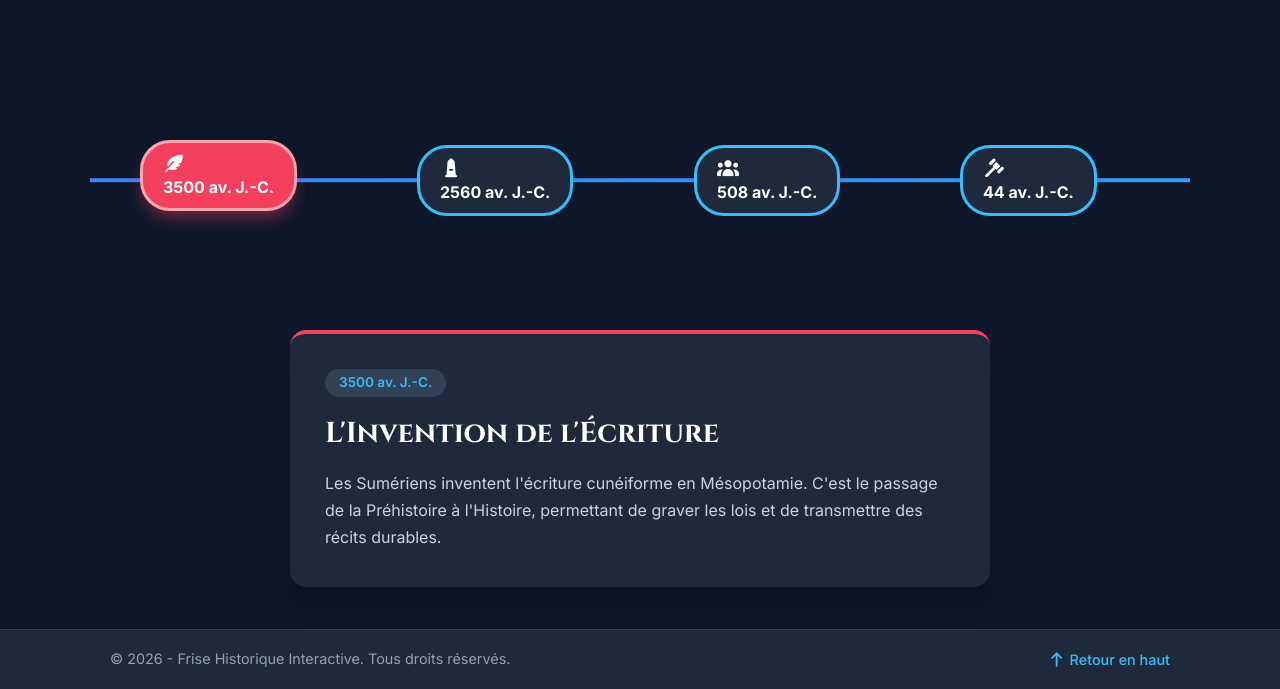
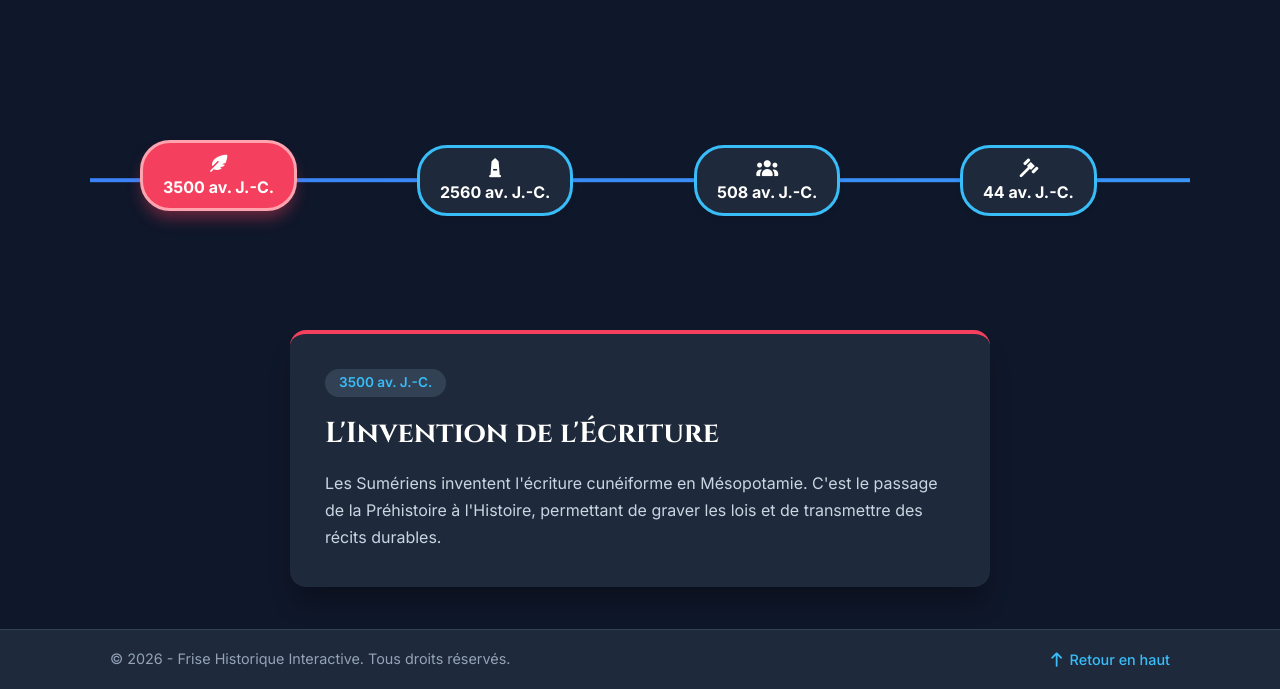
Before and after one commit to aperbet56/grande_frise_historique_interactive, a plain HTML site: page index.html in a window 1280 px wide. Shown: the part 111-800 px from the top of the page. Drawn offline with Linux system fonts and the light colour scheme.

Commit message:
Mise à jour du fichier

```diff
--- a/style.css
+++ b/style.css
@@ -140,6 +140,13 @@ header p {
     font-weight: bold;
     font-size: 1rem;
     cursor: pointer;
+    display: flex;
+    flex-direction: column;
+    align-items: center;
+    justify-content: center;
+    text-align: center;
+    min-width: 110px;
+    /* Donne une largeur minimale propre pour harmoniser les bulles */
     will-change: transform;
     transition: all 0.3s cubic-bezier(0.4, 0, 0.2, 1);
     box-shadow: 0 4px 6px -1px rgba(0, 0, 0, 0.1);
```
